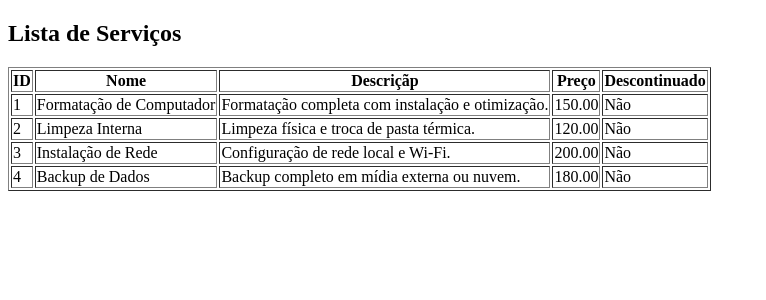
After one commit to devnasc08/servicehub, a PHP site: page /aulapdo.php in a window 1280 px wide. The commit adds this page. Shown: the top 300 px of the page, without its empty margins (0-766 px from the left). Run offline with PHP 8.4, Linux system fonts and the light colour scheme; data comes from the database, SQL or seed files in the repository.

Commit message:
Adicionando /aulapdo.php

```diff
--- /dev/null
+++ b/aulapdo.php
@@ -0,0 +1,50 @@
+<?php
+//include_onde: conexão com o script
+include_once "config/conexao.php";
+
+$sql = "select * from servicos";
+$cmd = $pdo->prepare($sql);
+
+$cmd->execute();
+
+$servicos = $cmd->fetchAll(PDO::FETCH_ASSOC); // Me retornará uma matriz associativa
+//var_dump($servicos); // Impressão na tela
+
+?>
+
+<!DOCTYPE html>
+<html lang="pt-br">
+
+<head>
+    <meta charset="UTF-8">
+    <title>Aula PDO PHP</title>
+</head>
+
+<body>
+    <h2>Lista de Serviços</h2>
+
+    <table border=1 collpadding=10>
+        <tr>
+            <th>ID</th>
+            <th>Nome</th>
+            <th>Descriçãp</th>
+            <th>Preço</th>
+            <th>Descontinuado</th>
+        </tr>
+
+        <?php foreach ($servicos as $servico): ?>
+
+            <tr>
+                <td> <?php echo $servico['id']; ?> </td>
+                <td> <?= $servico['nome']; ?> </td>
+                <td> <?= $servico['descricao']; ?> </td>
+                <td> <?= $servico['preco']; ?> </td>
+                <td> <?= $servico['descontinuado'] ? "Sim" : "Não"    ?></td>
+
+            <?php endforeach; ?>
+
+
+            </tr>
+    </table>
+
+</body>
--- a/index.php
+++ b/index.php
@@ -1,8 +1,9 @@
 <!-- Conectar o arquivo Header.php -->
 
 <?php
+include "includes/menu.php";
 include "includes/header.php";
-include "includes/menu.php";
+
 ?>
 
 <header class="container mt-4">
@@ -15,7 +16,7 @@ include "includes/menu.php";
         <img src="assets/img/banner2.jpg" class="d-block w-100 banner-img" alt="Banner 2">
       </div>
       <div class="carousel-item">
-        <img src="assets/img/banner3.jpg" class="d-block w-100 banner-img" alt="Banner 3">
+        <img src="assets/img/banner3.jpg class="d-block w-100 banner-img" alt="Banner 3">
       </div>
     </div>
 
```
